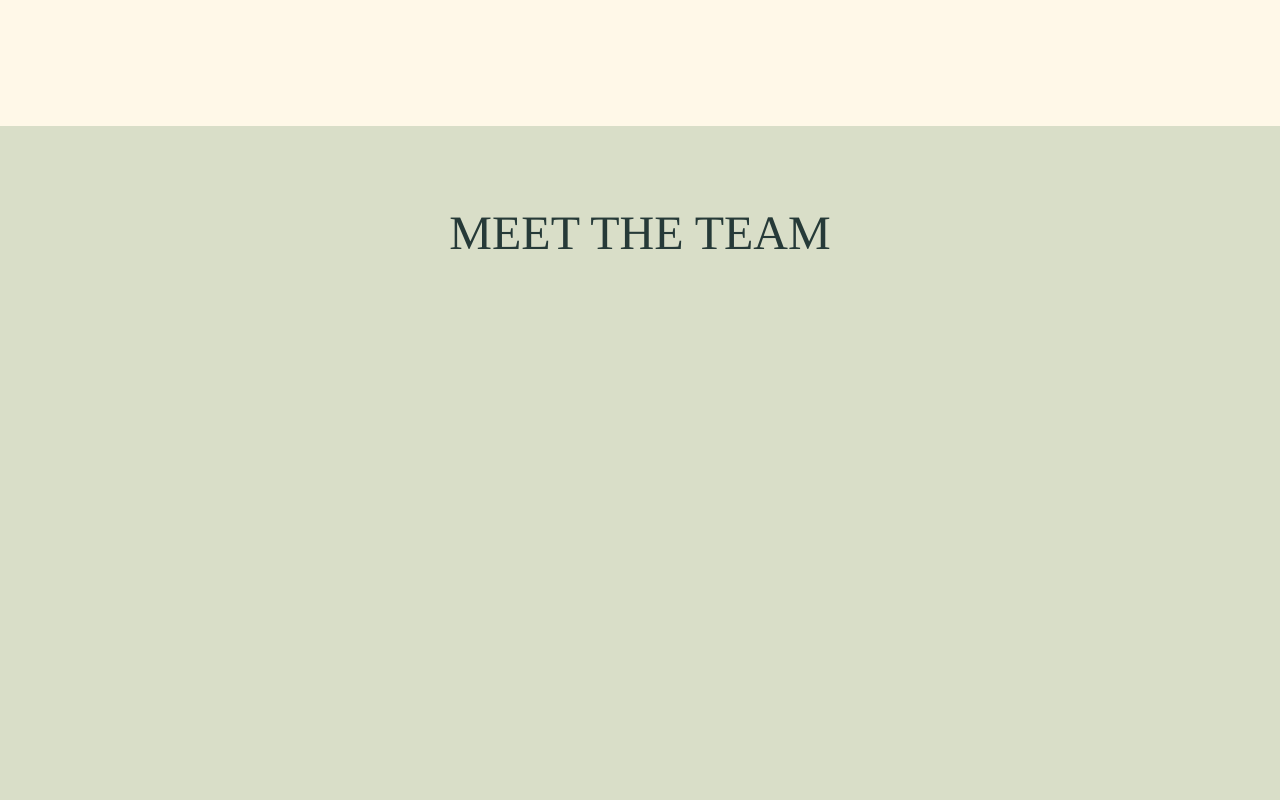
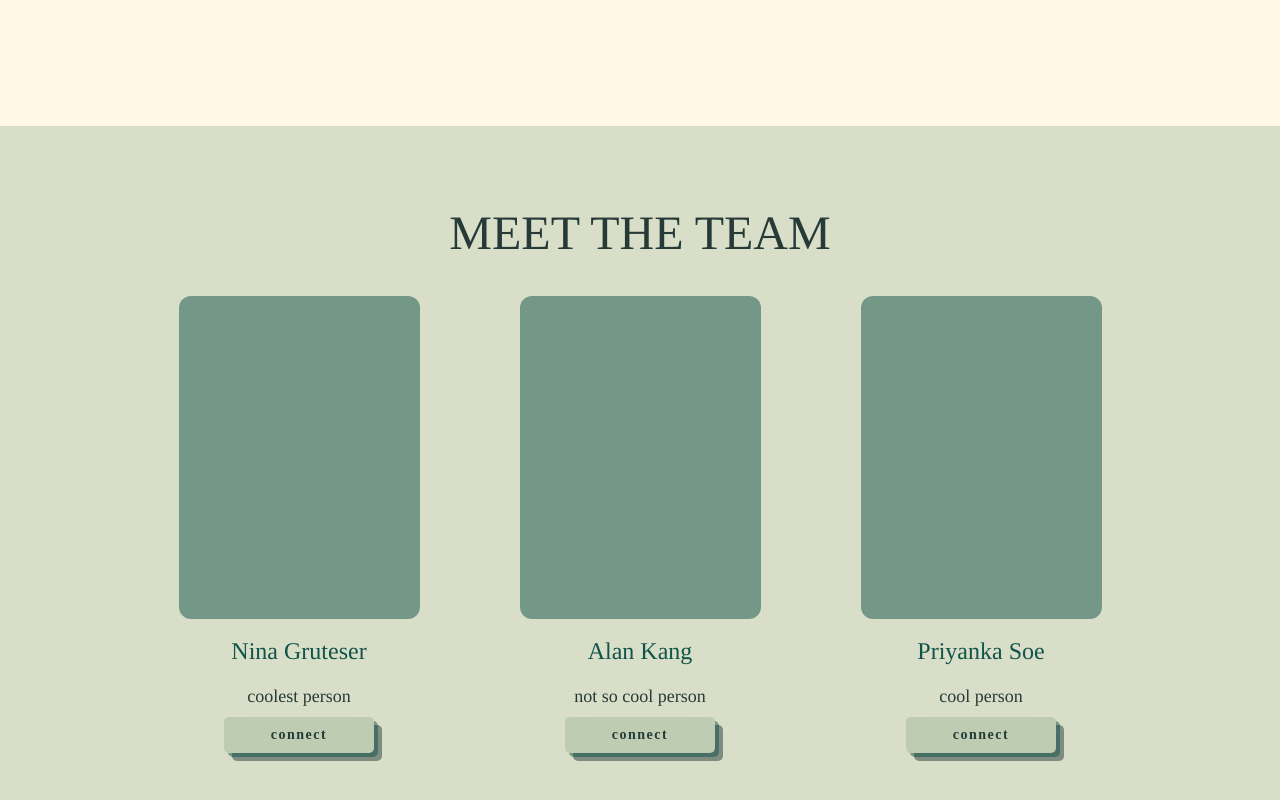
Before and after one commit to alankang30/boilermake-xii, a React (Create React App) app in the folder frontend/: page /about in a window 1280 px wide. Shown: the part 1354-2154 px from the top of the page. Built offline with nearby package versions, Linux system fonts and the light colour scheme; no server answers; a web font is replaced by a local one.

Commit message:
about page updates

```diff
--- a/frontend/src/pages/About.css
+++ b/frontend/src/pages/About.css
@@ -321,6 +321,7 @@ body {
 .section3 {
     display: flex;
     position: relative;
+    justify-content: center;
     width: 100%;
     height: 100vh;
     background: rgba(130, 161, 127, 0.3);
@@ -346,3 +347,117 @@ body {
     font-style: normal;
     font-weight: 400;
 }
+
+.info {
+    display: flex;
+    flex-direction: row;
+    justify-content: center;
+    /* align-items: center; */
+    justify-content: space-evenly;
+    position: absolute;
+    top: 15%;
+}
+
+.nina, .alan, .pri {
+    display: flex;
+    flex-direction: column;
+    justify-content: center;
+    align-items: center;
+    padding: 50px;
+}
+
+.pics {
+    display: flex;
+    position: absolute;
+    top: 20%;
+}
+
+.p1, .p2, .p3 {
+  width: 241px;
+  height: 323px;
+  background: rgba(17, 84, 74, 0.5);
+  border-radius: 12px;
+}
+
+.n1, .n2, .n3 {
+    padding: 20px;
+    color: rgba(17, 84, 74, 1);
+    text-transform: none;
+    line-break: auto;
+    overflow-wrap: initial;
+    font-size: 24px;
+    text-rendering: geometricPrecision;
+    text-decoration: none;
+    letter-spacing: 0px;
+    font-family: "Chivo Mono";
+    font-style: normal;
+    font-weight: 400;
+    text-align: center;
+}
+
+.b1, .b2, .b3 {
+    color: rgba(38, 58, 56, 1);
+    text-transform: none;
+    line-break: auto;
+    overflow-wrap: initial;
+    font-size: 18px;
+    text-rendering: geometricPrecision;
+    text-decoration: none;
+    letter-spacing: 0px;
+    font-family: "Chivo Mono";
+    font-style: normal;
+    font-weight: 400;
+    text-align: center;
+}
+
+.connect1, .connect2, .connect3 {
+    display: flex;
+    justify-content: center;
+    align-items: center;
+    height: 30px;
+    width: 150px;
+
+    background: rgba(130, 161, 127, 0.3);
+    box-shadow: 4px 4px rgba(17, 84, 74, 0.5), 8px 8px rgba(38, 58, 56, 0.5);
+    -webkit-backdrop-filter: blur(10px);
+    backdrop-filter: blur(10px);
+    color: rgba(38, 58, 56, 1);
+    text-align: center;
+    text-decoration: none;
+    padding: 18px 32px;
+    display: inline-flex;
+    align-items: center;
+    font-size: 14px;
+    font-weight: 700;
+    position: relative;
+    z-index: 1;
+    transition: 0.5s cubic-bezier(0.785, 0.135, 0.15, 0.86);
+    cursor: pointer;
+    overflow: hidden;
+    transition-delay: 0s !important;
+    letter-spacing: 1.5px;
+    font-family: "Chivo Mono";
+}
+.connect1::before, .connect2::before, .connect3::before {
+    position: absolute;
+    content: "";
+    top: 0;
+    right: 0;
+    width: 0%;
+    height: 100%;
+    background: rgba(17, 84, 74, 0.5);
+    z-index: -1;
+    transition: 0.5s cubic-bezier(0.785, 0.135, 0.15, 0.86);
+}
+.connect1:hover::before, .connect2:hover::before, .connect3:hover::before {
+    width: 100%;
+    left: 0;
+    right: unset;
+}
+.connect1:hover, .connect2:hover, .connect3:hover {
+    background-color: rgba(130, 161, 127, 0.3);
+    box-shadow: 0 0 rgba(17, 84, 74, 0.5), 0 0 rgba(38, 58, 56, 0.5);
+    -webkit-backdrop-filter: blur(10px);
+    backdrop-filter: blur(10px);
+    color: rgb(200, 225, 197);
+}
--- a/frontend/src/pages/About.js
+++ b/frontend/src/pages/About.js
@@ -1,7 +1,24 @@
 import MainNavigation from '../components/layout/MainNavigation';
 import './About.css';
+import { useNavigate } from "react-router-dom";
+
 
 function AboutPage() {
+  const navigate = useNavigate();
+  const handleClick = (buttonId) => {
+    if (buttonId === 1) {
+      window.location.href = 'https://www.linkedin.com/in/nina-gruteser';
+    }
+    else if (buttonId === 2) {
+      window.location.href = 'https://www.linkedin.com/in/alankang/';
+    }
+    else {
+      window.location.href = 'https://www.linkedin.com/in/priyanka-soe/';
+    }
+
+  };
+
+
   return (
     <div className="about">
       <div className="header">
@@ -43,7 +60,32 @@ function AboutPage() {
 
 
       <div className="section3">
-      <div className="team">MEET THE TEAM</div>
+        <div className="team">MEET THE TEAM</div>
+
+        <div className="info">
+
+          <div className="nina">
+            <div className="p1"></div>
+            <div className="n1">Nina Gruteser</div>
+            <div className="b1">coolest person</div>
+            <button className="connect1" onClick={() => handleClick(1)}>connect</button>
+          </div>
+
+          <div className="alan">
+            <div className="p2"></div>
+            <div className="n2">Alan Kang</div>
+            <div className="b2">not so cool person</div>
+            <button className="connect2" onClick={() => handleClick(2)}>connect</button>
+          </div>
+
+          <div className="pri">
+            <div className="p3"></div>
+            <div className="n3">Priyanka Soe</div>
+            <div className="b3">cool person</div>
+            <button className="connect3" onClick={() => handleClick(3)}>connect</button>
+          </div>
+
+        </div>
       </div>
 
 
```
